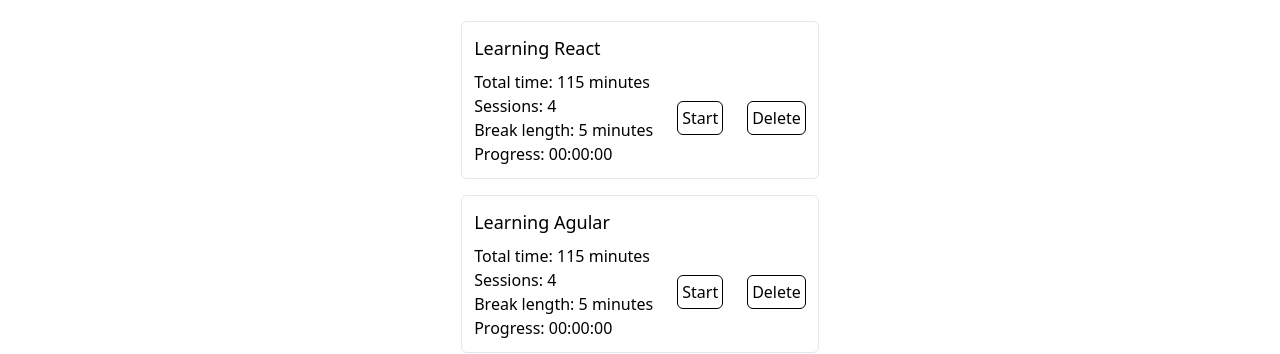
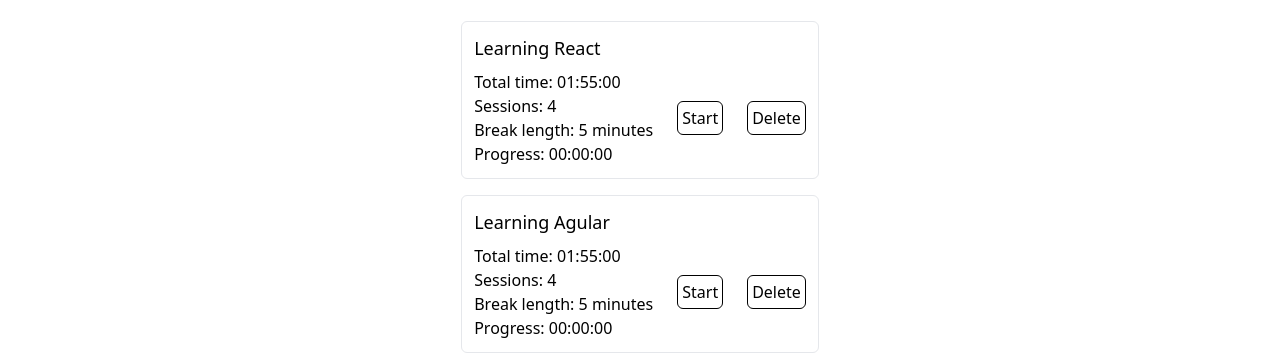
Before and after one commit to jprymak/pomodoro-deluxe, a React (Create React App) app: page /task-manager in a window 1280 px wide. Shown: the part 147-501 px from the top of the page. Built offline with nearby package versions, Linux system fonts and the light colour scheme.

Commit message:
feat: show total time in hh:mm:ss in Task Manager

```diff
--- a/src/components/TaskManager.js
+++ b/src/components/TaskManager.js
@@ -28,7 +28,9 @@
               (numberOfSessions * sessionLengthInMinutes +
               breakLengthInMinutes * (numberOfSessions - 1))*60;
 
-
+              const hoursLeft = getHoursFromSeconds(totalCycleLengthInSeconds)
+              const minutesLeft = getMinutesFromSeconds(totalCycleLengthInSeconds)
+              const secondsLeft = getRemainingSecondsFromSeconds(totalCycleLengthInSeconds)
 
             const elapsedHours = getHoursFromSeconds(elapsedTimeInSeconds)
             const elapsedMinutes = getMinutesFromSeconds(elapsedTimeInSeconds)
@@ -42,10 +44,9 @@
                 <div className="flex justify-between">
                   <div>
                     <p>
-                      Total time:{" "}
-                      {numberOfSessions * sessionLengthInMinutes +
-                        breakLengthInMinutes * (numberOfSessions - 1)}{" "}
-                      minutes
+                      Total time: {hoursLeft <10 ? "0"+ hoursLeft : hoursLeft}:
+            {minutesLeft<10 ? "0"+ minutesLeft : minutesLeft}:
+            {secondsLeft<10 ? "0"+ secondsLeft : secondsLeft}
                     </p>
                     <p>Sessions: {numberOfSessions}</p>
                     <p>Break length: {breakLengthInMinutes} minutes</p>
```
